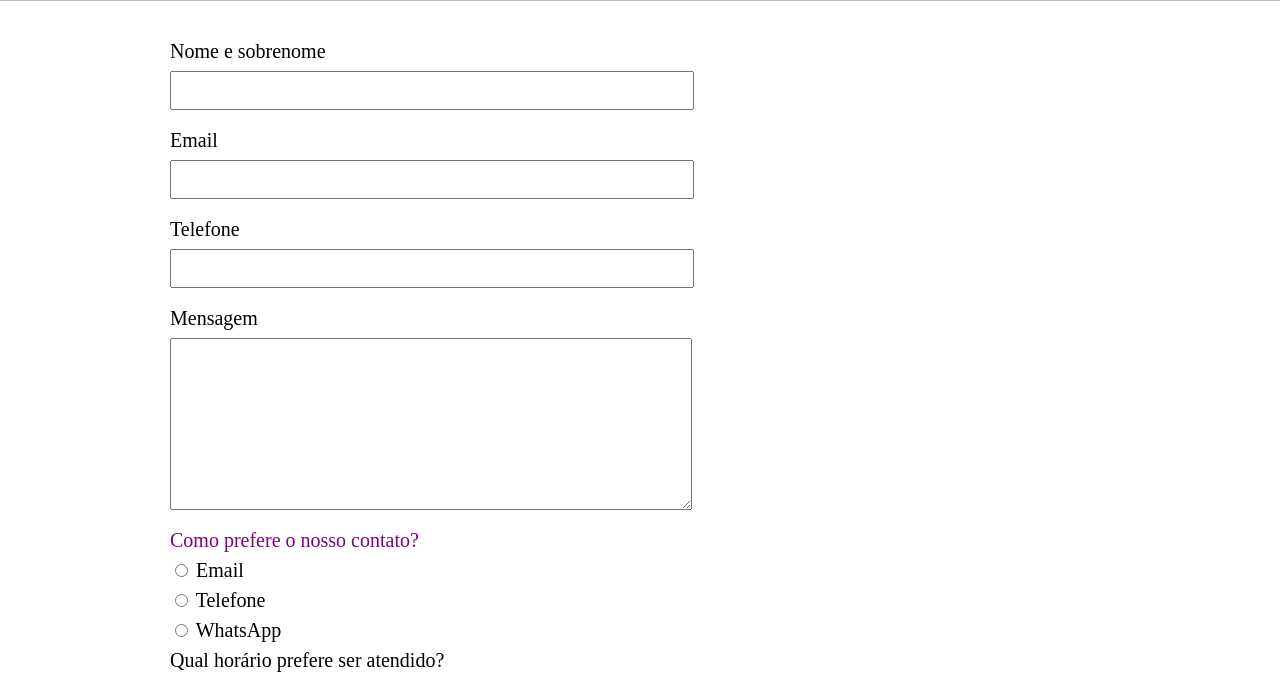
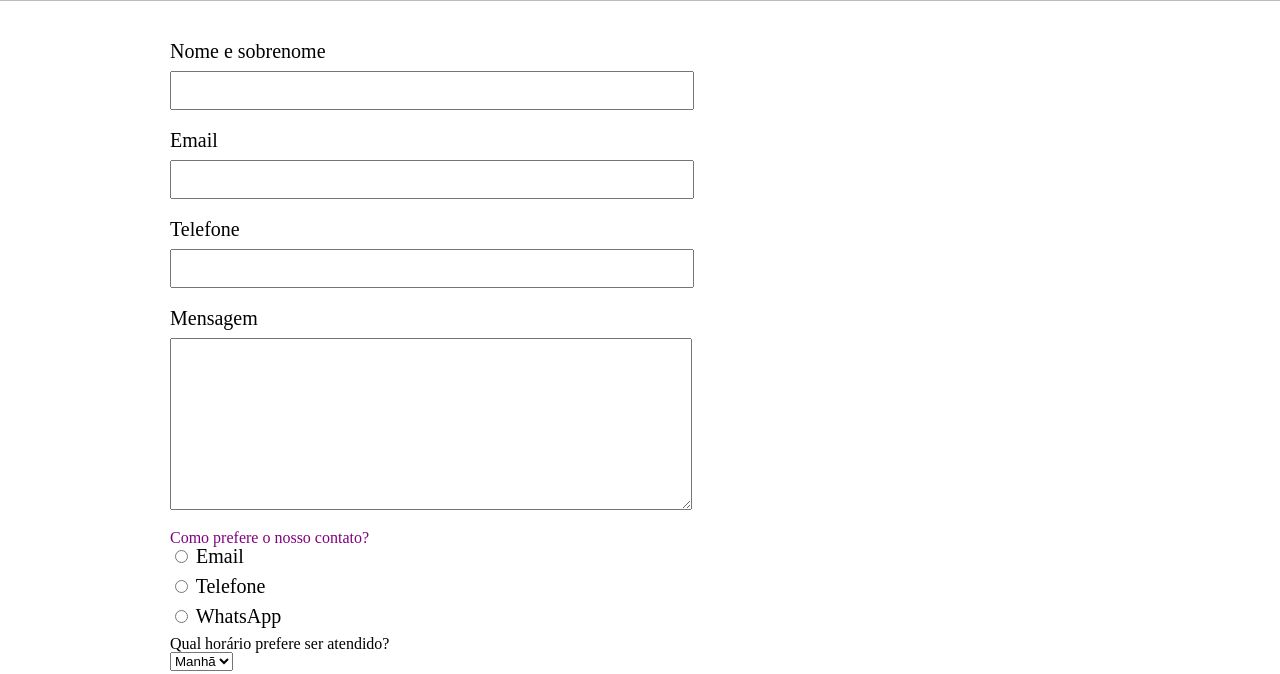
Before and after one commit to 23-Luander/Barbearia-Alura, a plain HTML site: page contato.html in a window 1280 px wide. Shown: the part 292-966 px from the top of the page. Drawn offline with Linux system fonts and the light colour scheme.

Commit message:
Update style.css

```diff
--- a/style.css
+++ b/style.css
@@ -99,7 +99,7 @@ form{
 	margin: 40px 0;
 }
 
-form label, form p {
+form label, form legend {
 	display: block;
 	font-size: 20px;
 	margin: 0 0 10px;
```
